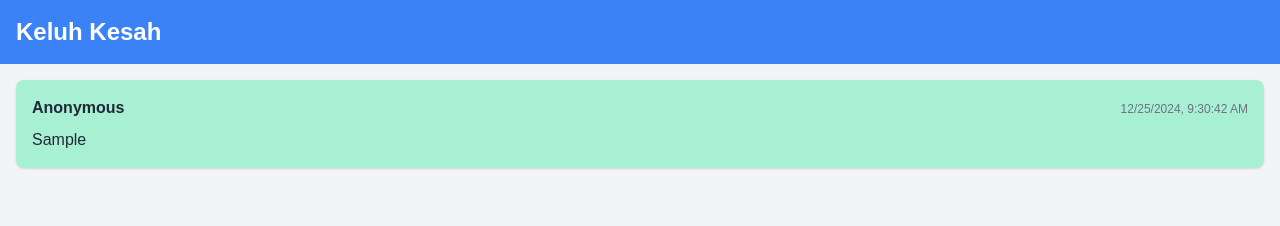
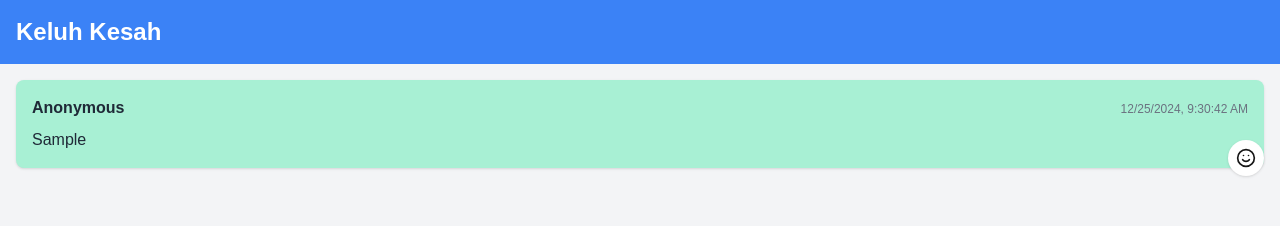
Before and after one commit to ifalfahri/keluhkesah, a Next.js app: page / in a window 1280 px wide. Both pictures are taken after typing "Sample" into the empty fields and a click on the button "Send". Shown: the top 226 px of the page. Built offline with nearby package versions, Linux system fonts and the light colour scheme.

Commit message:
feat: implement reaction display and interaction in Message component

```diff
--- a/src/app/components/Message.tsx
+++ b/src/app/components/Message.tsx
@@ -46,6 +46,33 @@ export default function Message({ message }: MessageProps) {
           </div>
           <p className="text-gray-800">{message.text}</p>
         </div>
+        <div className="mt-2 flex flex-wrap gap-1">
+          {Object.entries(messageReactions).map(([reaction, count]) => (
+            <span key={reaction} className="bg-white rounded-full px-2 py-1 text-sm">
+              {reaction} {count}
+            </span>
+          ))}
+        </div>
+        <button
+        onClick={() => setShowReactions(!showReactions)}
+        className="absolute bottom-0 right-0 p-2 bg-white rounded-full shadow"
+        aria-label="Add reaction"
+      ><Smile size={20} />
+      </button>
+      {showReactions && (
+        <div className="absolute bottom-10 right-0 bg-white rounded-lg shadow-lg p-2 flex gap-1">
+          {reactions.map(reaction => (
+            <button
+              key={reaction}
+              onClick={() => addReaction(reaction)}
+              className="text-2xl hover:bg-gray-100 rounded p-1"
+              aria-label={`React with ${reaction}`}
+            >
+              {reaction}
+            </button>
+          ))}
+        </div>
+      )}
       </div>
     )
   }
```
